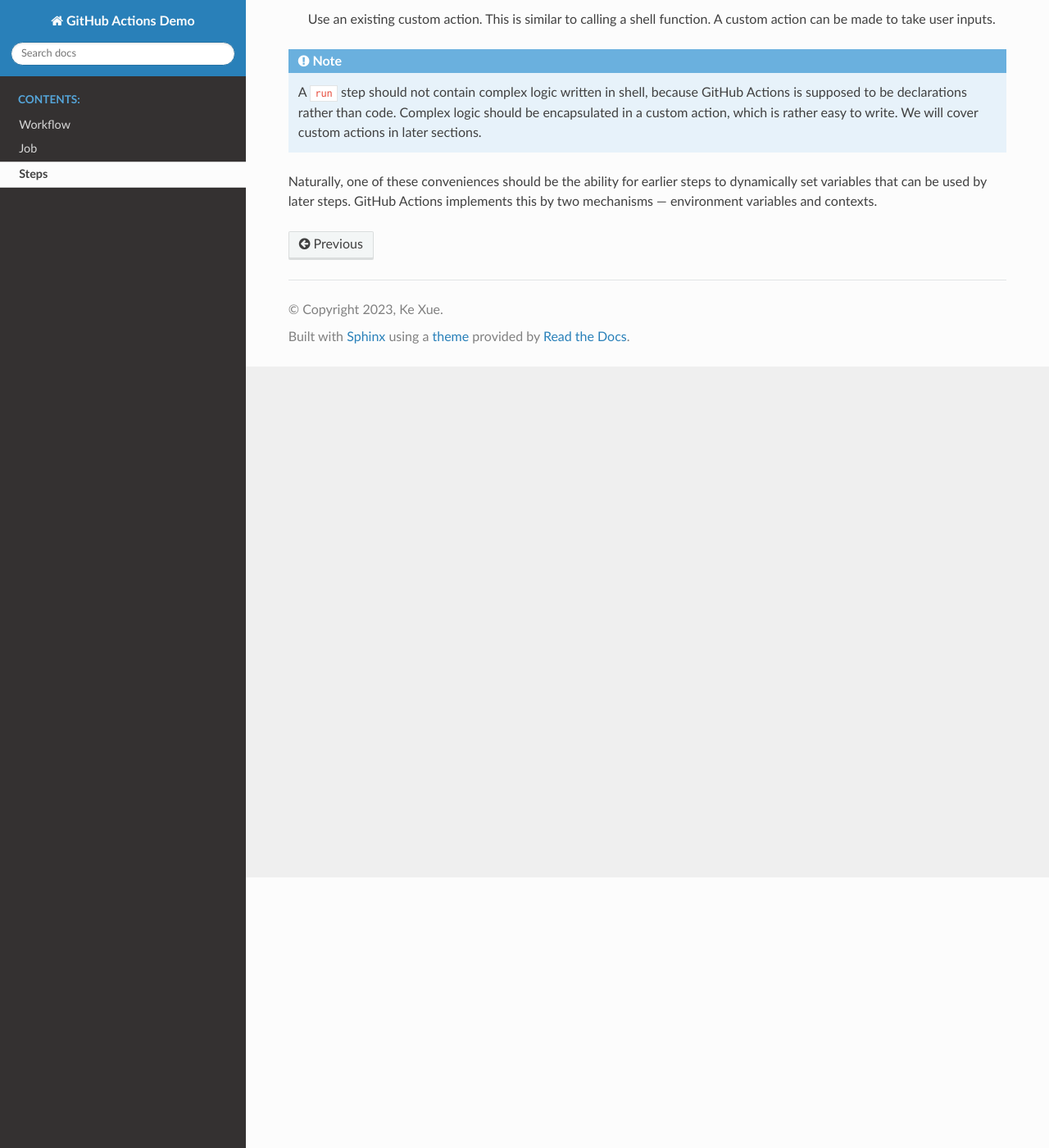
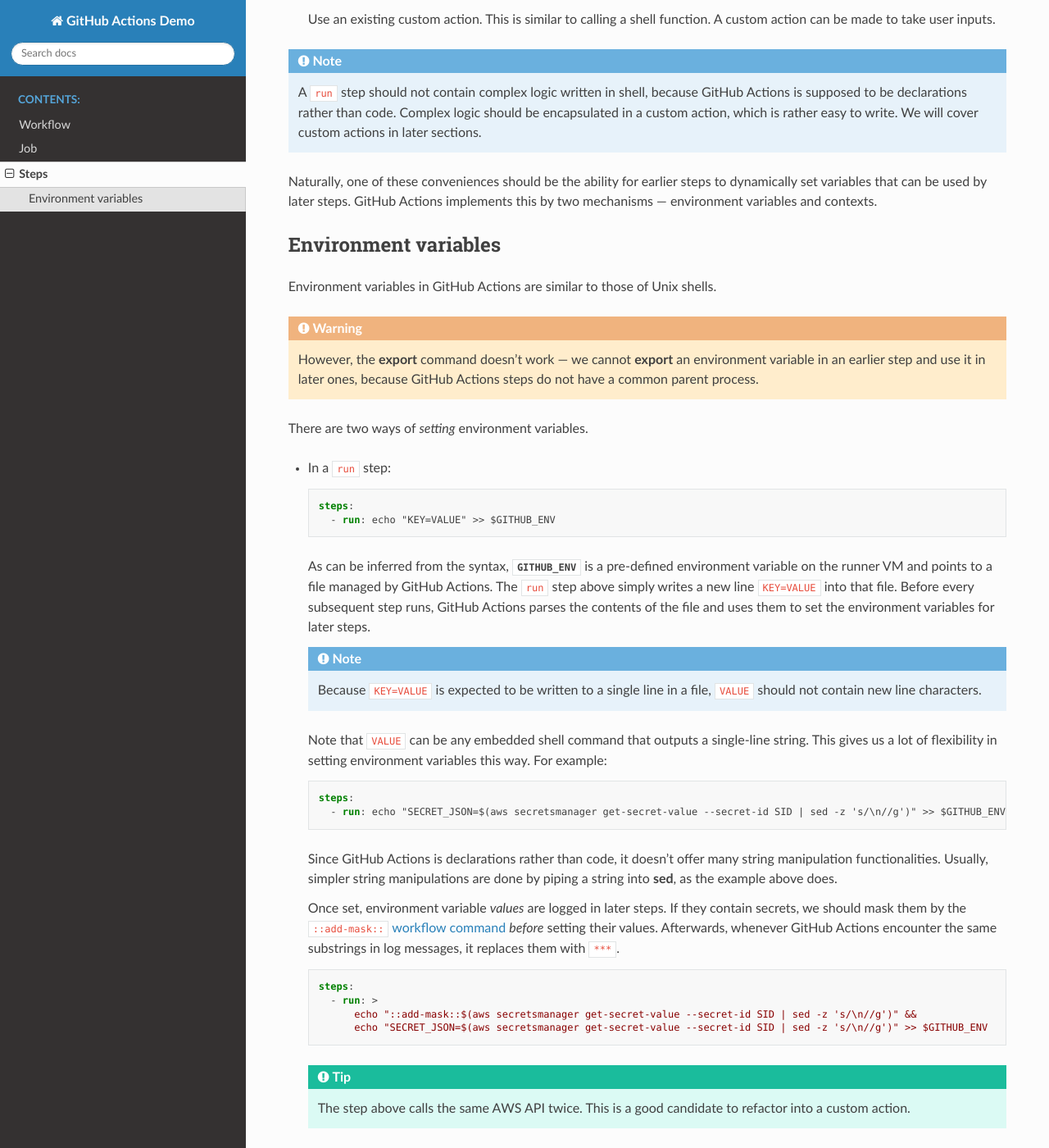
Before and after one commit to ascending-llc/github-actions-demo, a Sphinx documentation site: the page built from source/steps.rst, in a window 1280 px wide and 1400 px high, scrolled down 330 px. Shown: the whole window at 82% size. Built offline with Sphinx 7.4.7 and the Read the Docs theme 2.0.0, drawn with Linux system fonts in a browser that asks for light colours.

Commit message:
feat: `steps.rst`
Not yet finished.

```diff
--- a/source/steps.rst
+++ b/source/steps.rst
@@ -19,3 +19,56 @@ as we saw in the :doc:`example earlier <workflow>`:
 
 Naturally, one of these conveniences should be the ability for earlier steps to dynamically set variables that can be
 used by later steps. GitHub Actions implements this by two mechanisms --- environment variables and contexts.
+
+Environment variables
+----------------------
+
+Environment variables in GitHub Actions are similar to those of Unix shells.
+
+.. warning:: However, the :command:`export` command doesn't work --- we cannot :command:`export` an environment variable
+   in an earlier step and use it in later ones, because GitHub Actions steps do not have a common parent process.
+
+There are two ways of *setting* environment variables.
+
+* In a ``run`` step:
+
+  .. code-block:: yaml
+
+     steps:
+       - run: echo "KEY=VALUE" >> $GITHUB_ENV
+
+  As can be inferred from the syntax, :envvar:`GITHUB_ENV` is a pre-defined environment variable on the runner VM and
+  points to a file managed by GitHub Actions. The ``run`` step above simply writes a new line ``KEY=VALUE`` into that
+  file. Before every subsequent step runs, GitHub Actions parses the contents of the file and uses them to set the
+  environment variables for later steps.
+
+  .. note::
+
+     Because ``KEY=VALUE`` is expected to be written to a single line in a file, ``VALUE`` should not contain new line
+     characters.
+
+  Note that ``VALUE`` can be any embedded shell command that outputs a single-line string. This gives us a lot of
+  flexibility in setting environment variables this way. For example:
+
+  .. code-block:: yaml
+
+     steps:
+       - run: echo "SECRET_JSON=$(aws secretsmanager get-secret-value --secret-id SID | sed -z 's/\n//g')" >> $GITHUB_ENV
+
+  Since GitHub Actions is declarations rather than code, it doesn't offer many string manipulation functionalities.
+  Usually, simpler string manipulations are done by piping a string into :command:`sed`, as the example above does.
+
+  Once set, environment variable *values* are logged in later steps. If they contain secrets, we should mask them
+  by the ``::add-mask::`` `workflow command`_ *before* setting their values. Afterwards, whenever GitHub Actions
+  encounter the same substrings in log messages, it replaces them with ``***``.
+
+  .. code-block:: yaml
+
+     steps:
+       - run: >
+           echo "::add-mask::$(aws secretsmanager get-secret-value --secret-id SID | sed -z 's/\n//g')" &&
+           echo "SECRET_JSON=$(aws secretsmanager get-secret-value --secret-id SID | sed -z 's/\n//g')" >> $GITHUB_ENV
+
+  .. _workflow command: https://docs.github.com/en/actions/using-workflows/workflow-commands-for-github-actions
+
+  .. tip:: The step above calls the same AWS API twice. This is a good candidate to refactor into a custom action.
```
